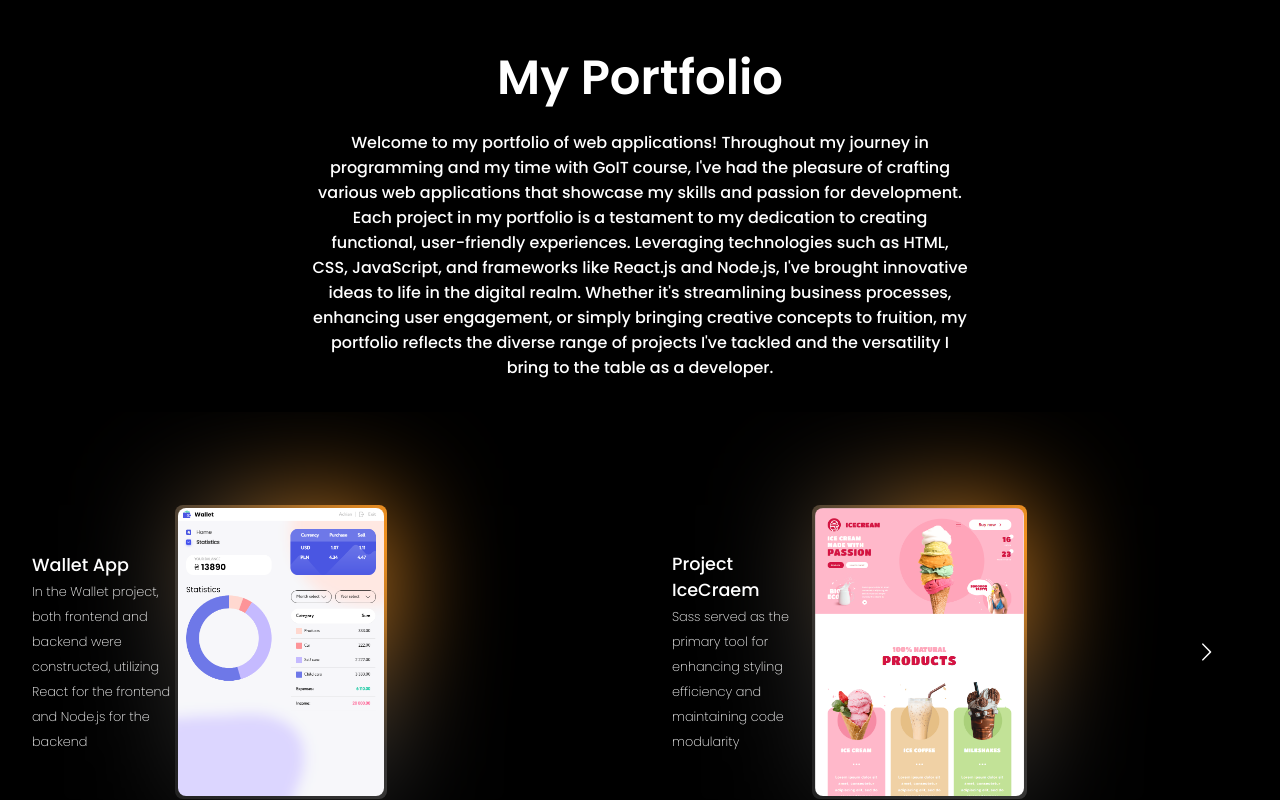
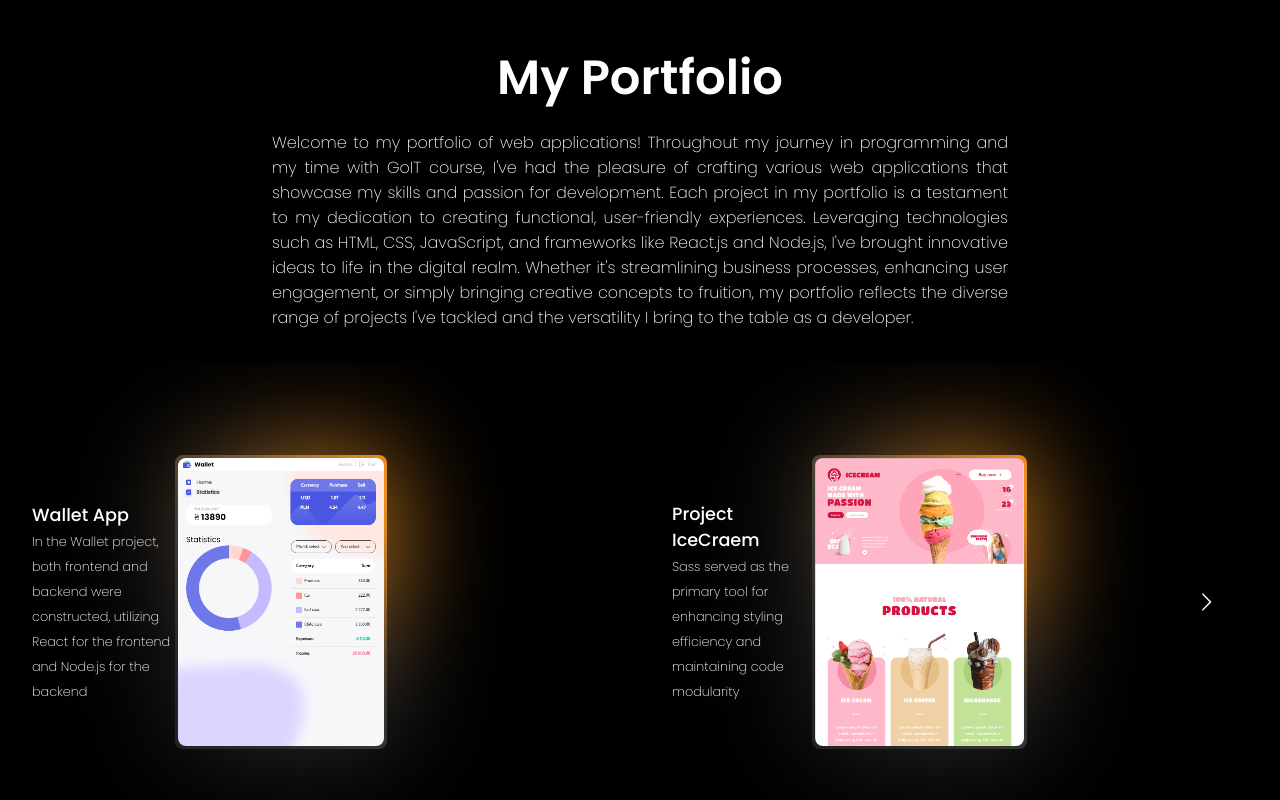
Before and after one commit to adiczq/portfolio, a React (Create React App) app: page / in a window 1280 px wide. Shown: the part 1917-2717 px from the top of the page. Built offline with nearby package versions, Linux system fonts and the light colour scheme.

Commit message:
Update Works.css

```diff
--- a/src/components/Works/Works.css
+++ b/src/components/Works/Works.css
@@ -15,9 +15,10 @@
   font-size: 3rem;
 }
 .worksDesc {
+  text-align: justify;
   font-size: 1rem;
-  font-weight: 400;
-  max-width: 45rem;
+  font-weight: 200;
+  max-width: 50rem;
   padding: 0 2rem;
   margin-bottom: 2rem;
 }
```
